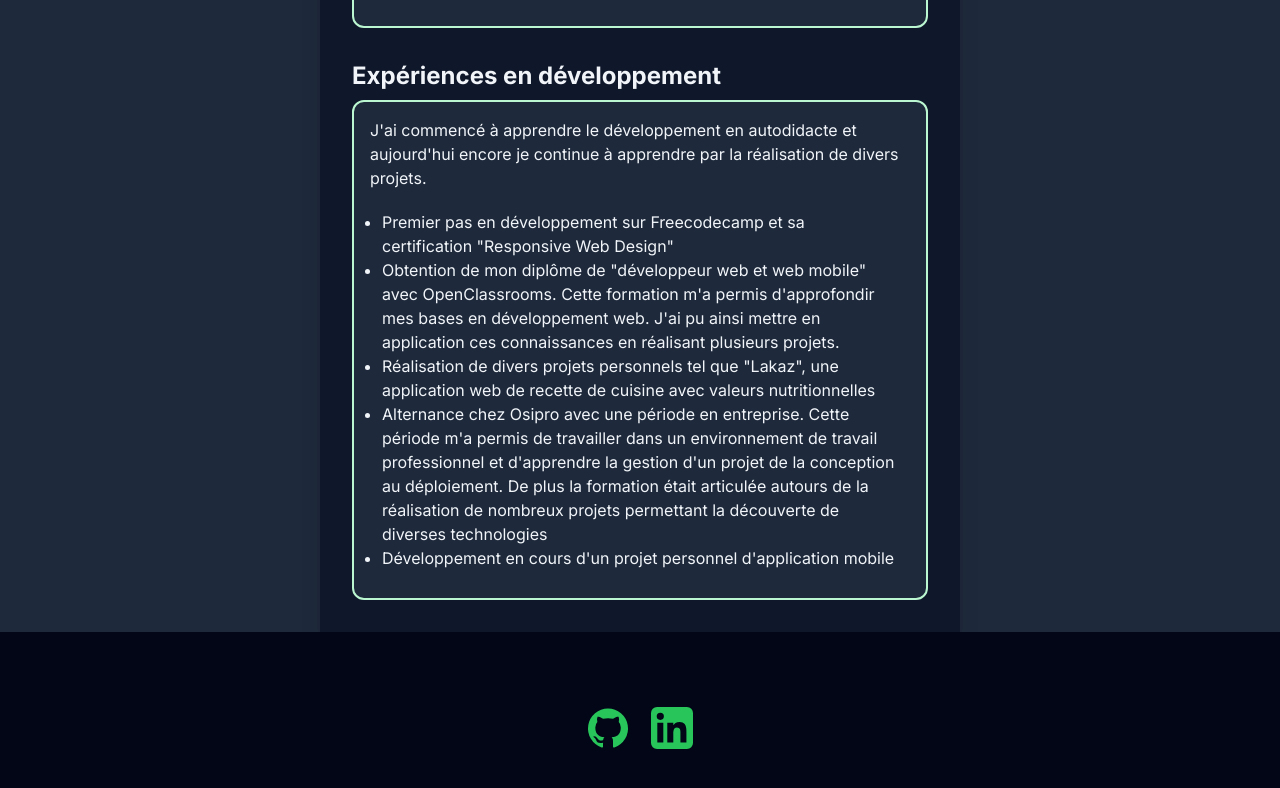
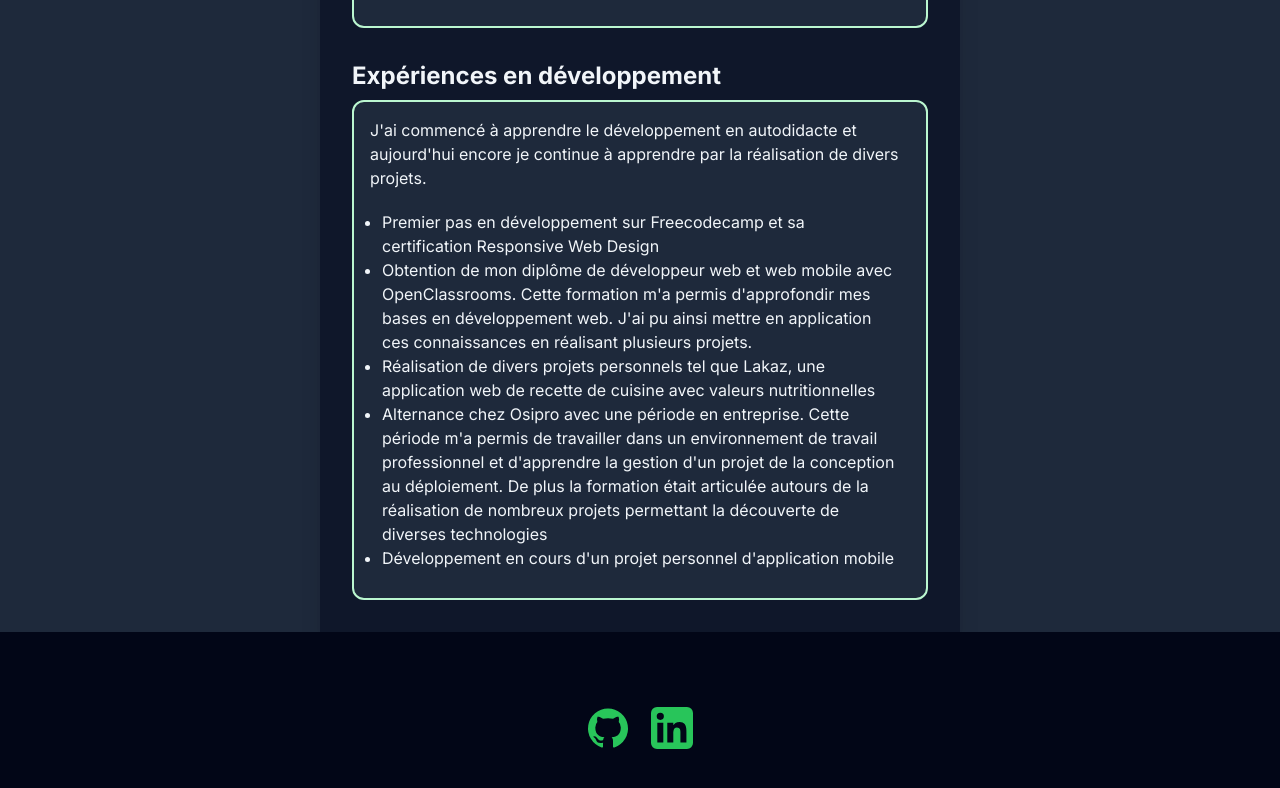
Before and after one commit to FlorentRVE/NEXTJS-Portfolio, a Next.js app: page / in a window 1280 px wide. Shown: the part 856-1644 px from the top of the page. Built offline with nearby package versions, Linux system fonts and the light colour scheme.

Commit message:
optimisation déploiement

```diff
--- a/app/cv/page.tsx
+++ b/app/cv/page.tsx
@@ -11,14 +11,14 @@ export default function resume() {
         <div className="flex flex-col-reverse gap-3 lg:flex-row lg:gap-0 lg:justify-between">
           <div className="flex flex-col">
             <h1 className="text-2xl font-bold mb-2">
-              Concepteur Développeur d'Application
+              Concepteur Développeur d&apos;Application
             </h1>
             <p>🌴 Rivière Florent, 32 ans</p>
             <p>📌 Île de La Réunion (974)</p>
             <p>📧 florent.rve@gmail.com</p>
           </div>
 
-          <img src="/me.png" className="h-36 w-36 self-center" />
+          <img src="/me.png" className="h-36 w-36 self-center" alt="moi" />
         </div>
 
         <div>
@@ -104,7 +104,7 @@ export default function resume() {
           <h2 className="text-2xl font-bold mb-2">Diplôme</h2>
           <div className="border-l-4 border-l-green-600 pl-2">
             <ul>
-              <li>🎓 Concepteur Développeur d'applications (Osipro)</li>
+              <li>🎓 Concepteur Développeur d&apos;applications (Osipro)</li>
               <li>🎓 Développeur web et mobile (Openclassrooms)</li>
               <li>🎓 Technicien réseau et télécom (Adrar)</li>
             </ul>
--- a/app/page.tsx
+++ b/app/page.tsx
@@ -6,22 +6,23 @@ import NavbarComponent from "@/components/NavbarComponent";
 export default function Home() {
   return (
     <div className="flex flex-col bg-slate-800 text-slate-100">
-
       <NavbarComponent />
 
       <div className="flex flex-col md:w-2/3 md:mx-auto lg:w-1/2 bg-slate-900 shadow-xl p-8 gap-8">
-
-        <h1 className="text-3xl font-bold">Concepteur Développeur d'Application</h1>
+        <h1 className="text-3xl font-bold">
+          Concepteur Développeur d&apos;Application
+        </h1>
 
         <div className="border-l-4 border-l-green-600 h-10 flex items-center pl-2">
-          <p>🌴 Bienvenue, je suis Florent, un développeur web et mobile basé à l'île de la réunion</p>
+          <p>
+            🌴 Bienvenue, je suis Florent, un développeur web et mobile basé à
+            l&apos;île de la réunion
+          </p>
         </div>
 
         <CompetencesComponent />
 
         <ExperienceComponent />
-
-
       </div>
 
       <FooterComponent />
--- a/components/ArticleComponent.tsx
+++ b/components/ArticleComponent.tsx
@@ -21,6 +21,7 @@ export default function ProjetComponent({
           <img
             src={imageURL}
             className="h-20 w-20 lg:h-36 lg:w-36 object-cover"
+            alt="image article"
           />
 
           <div className="flex flex-col items-center justify-center gap-2 mx-auto flex-1">
--- a/components/ExperienceComponent.tsx
+++ b/components/ExperienceComponent.tsx
@@ -7,14 +7,41 @@ export default function ExperienceComponent() {
 
       <div className="flex flex-col gap-4">
         <div className="flex flex-col border-green-200 border-2 rounded-xl p-4 gap-2 bg-slate-800">
-          <p>J'ai commencé à apprendre le développement en autodidacte et aujourd'hui encore je continue à apprendre par la réalisation de divers projets.</p>
+          <p>
+            J&apos;ai commencé à apprendre le développement en autodidacte et
+            aujourd&apos;hui encore je continue à apprendre par la réalisation
+            de divers projets.
+          </p>
           <div className="flex justify-between">
             <ul className="list-disc p-3">
-              <li>Premier pas en développement sur Freecodecamp et sa certification "Responsive Web Design"</li>
-              <li>Obtention de mon diplôme de "développeur web et web mobile" avec OpenClassrooms. Cette formation m'a permis d'approfondir mes bases en développement web. J'ai pu ainsi mettre en application ces connaissances en réalisant plusieurs projets.</li>
-              <li>Réalisation de divers projets personnels tel que "Lakaz", une application web de recette de cuisine avec valeurs nutritionnelles</li>
-              <li>Alternance chez Osipro avec une période en entreprise. Cette période m'a permis de travailler dans un environnement de travail professionnel et d'apprendre la gestion d'un projet de la conception au déploiement. De plus la formation était articulée autours de la réalisation de nombreux projets permettant la découverte de diverses technologies </li>
-              <li>Développement en cours d'un projet personnel d'application mobile</li>
+              <li>
+                Premier pas en développement sur Freecodecamp et sa
+                certification Responsive Web Design
+              </li>
+              <li>
+                Obtention de mon diplôme de développeur web et web mobile avec
+                OpenClassrooms. Cette formation m&apos;a permis
+                d&apos;approfondir mes bases en développement web. J&apos;ai pu
+                ainsi mettre en application ces connaissances en réalisant
+                plusieurs projets.
+              </li>
+              <li>
+                Réalisation de divers projets personnels tel que Lakaz, une
+                application web de recette de cuisine avec valeurs
+                nutritionnelles
+              </li>
+              <li>
+                Alternance chez Osipro avec une période en entreprise. Cette
+                période m&apos;a permis de travailler dans un environnement de
+                travail professionnel et d&apos;apprendre la gestion d&apos;un
+                projet de la conception au déploiement. De plus la formation
+                était articulée autours de la réalisation de nombreux projets
+                permettant la découverte de diverses technologies{" "}
+              </li>
+              <li>
+                Développement en cours d&apos;un projet personnel
+                d&apos;application mobile
+              </li>
             </ul>
           </div>
         </div>
--- a/components/NavbarComponent.tsx
+++ b/components/NavbarComponent.tsx
@@ -12,7 +12,7 @@ function NavbarComponent() {
       <div className="flex justify-between items-center md:w-1/2 mx-auto h-16 px-4">
 
         <Link href="/">
-          <img src="/logo_rve.png" className="h-14 w-14" />
+          <img src="/logo_rve.png" className="h-14 w-14" alt="logo"/>
         </Link>
 
         <div className="flex gap-4 font-bold">
--- a/components/ProjetComponent.tsx
+++ b/components/ProjetComponent.tsx
@@ -17,7 +17,7 @@ export default function ProjetComponent({
   return (
     <div className="flex flex-col gap-4">
       <div className="flex justify-between items-center border-green-200 border-2 rounded-xl p-4 gap-2 bg-slate-800">
-        <img src={image} className="h-20 w-20 lg:h-36 lg:w-36 object-cover" />
+        <img src={image} className="h-20 w-20 lg:h-36 lg:w-36 object-cover" alt="image projet"/>
 
         <div className="flex flex-col gap-2 flex-1 pl-5 md:pl-24">
           <p className="text-lg font-bold text-green-500">{titre}</p>
```
